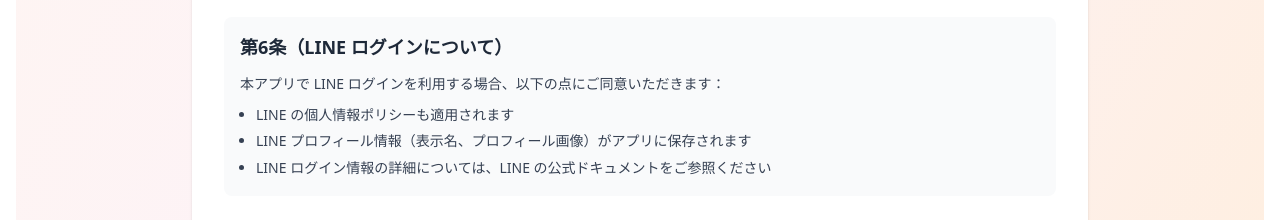
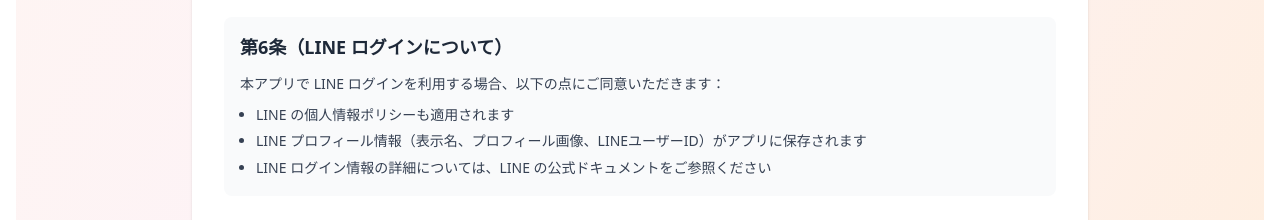
Before and after one commit to mikan623/heart-rehab-app, a Next.js app: page /privacy in a window 1280 px wide. Shown: the part 1340-1560 px from the top of the page. Built offline with nearby package versions, Linux system fonts and the light colour scheme.

Commit message:
Align terms and privacy policy with current data handling

```diff
--- a/src/app/privacy/page.tsx
+++ b/src/app/privacy/page.tsx
@@ -125,7 +125,7 @@ export default function PrivacyPage() {
               </p>
               <ul className="text-sm leading-relaxed mt-2 ml-4 list-disc space-y-1">
                 <li>LINE の個人情報ポリシーも適用されます</li>
-                <li>LINE プロフィール情報（表示名、プロフィール画像）がアプリに保存されます</li>
+                <li>LINE プロフィール情報（表示名、プロフィール画像、LINEユーザーID）がアプリに保存されます</li>
                 <li>LINE ログイン情報の詳細については、LINE の公式ドキュメントをご参照ください</li>
               </ul>
             </section>
```
